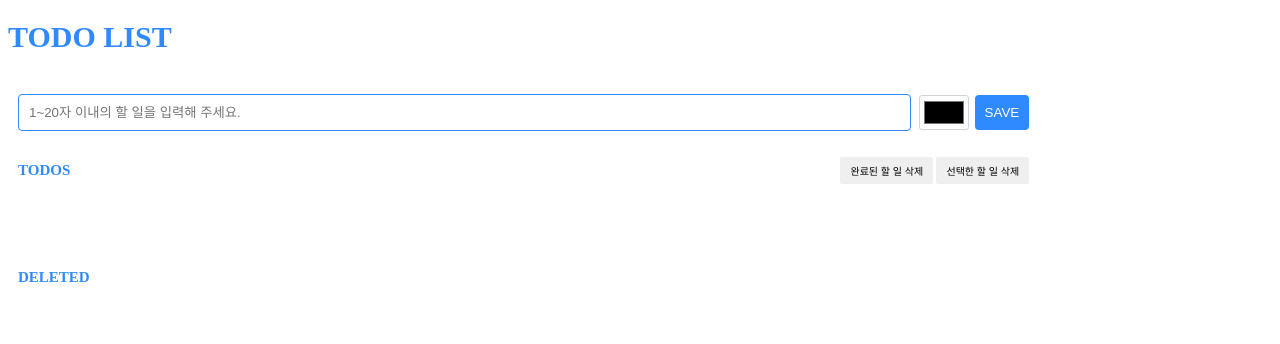
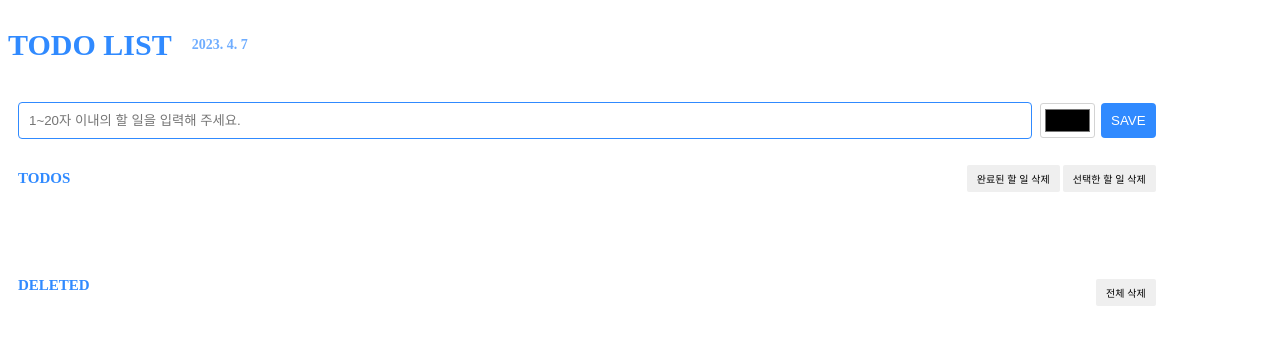
Before and after one commit to waterbinnn/todo, a website: page index.html in a window 1280 px wide. Drawn offline with Linux system fonts and the light colour scheme.

Commit message:
feat: 삭제 리스트 내역 삭제 기능 구현

```diff
--- a/index.html
+++ b/index.html
@@ -10,7 +10,10 @@
         <link rel="stylesheet" href="./src/style/todo.css" />
     </head>
     <body>
-        <h1 class="title">TODO LIST</h1>
+        <div class="title-wrap">
+            <h1 class="title">TODO LIST</h1>
+            <p id="date" class="date"></p>
+        </div>
         <section class="section">
             <h2 class="visually-hidden">할일</h2>
             <form class="todo-form">
@@ -42,8 +45,10 @@
                 <ul class="todos"></ul>
             </section>
         </section>
-        <section class="section">
+        <section class="section delete">
             <h2 class="section-title">DELETED</h2>
+            <button type="button" class="delete-list-btn">전체 삭제</button>
+
             <ul class="deleted-todos"></ul>
         </section>
     </body>
--- a/src/style/todo.css
+++ b/src/style/todo.css
@@ -3,8 +3,21 @@
     color: #308aff;
 }
 
+.date {
+    font-size: 14px;
+    font-weight: 600;
+    color: #308affb2;
+}
+
+.title-wrap {
+    display: flex;
+    flex-wrap: wrap;
+    align-items: center;
+    gap: 20px;
+}
+
 .section {
-    width: 80%;
+    width: 90%;
     padding: 10px 10px;
     margin-bottom: 40px;
 }
@@ -132,6 +145,21 @@
     cursor: pointer;
 }
 
+.section.delete {
+    position: relative;
+}
+
+.delete-list-btn {
+    position: absolute;
+    top: 26px;
+    right: 10px;
+    border: none;
+    padding: 6px 10px;
+    border-radius: 2px;
+    font-size: 10px;
+    cursor: pointer;
+}
+
 .deleted-todos {
     display: flex;
     flex-direction: column;
--- a/todo.js
+++ b/todo.js
@@ -1,4 +1,6 @@
 "use strict";
+//오늘 날짜
+const todayDate = document.querySelector('#date');
 //form
 const todoForm = document.querySelector('.todo-form');
 //form input text
@@ -13,6 +15,8 @@ const deletedTodos = document.querySelector('.deleted-todos');
 const completedDeleteBtn = document.querySelector('.completed-btn');
 //선택한 할 일 삭제 버튼
 const selectDeleteBtn = document.querySelector('.select-delete-btn');
+//삭제 리스트 전체 삭제 버튼
+const deleteListBtn = document.querySelector('.delete-list-btn');
 //할 일 리스트
 let todoList = [];
 //삭제된 할 일 리스트
@@ -296,6 +300,19 @@ selectDeleteBtn?.addEventListener('click', () => {
         alert('삭제할 항목을 선택해 주세요.');
     }
 });
+//삭제한 할 일 전체삭제 버튼 클릭시 실행
+deleteListBtn?.addEventListener('click', () => {
+    if (deleteList.length > 0) {
+        alert('삭제되었습니다.');
+        localStorage.removeItem('delete-list');
+        const deleteList = [];
+        paintDeletedTodo(deleteList);
+    }
+    else {
+        alert('삭제할 할 일이 없습니다.');
+    }
+});
 window.onload = () => {
     loadTodo();
+    todayDate.innerHTML = `${date.toLocaleDateString('ko-KR').slice(0, -1)}`;
 };
```
Also changed, not shown: todo.ts (+18 -0 lines).
